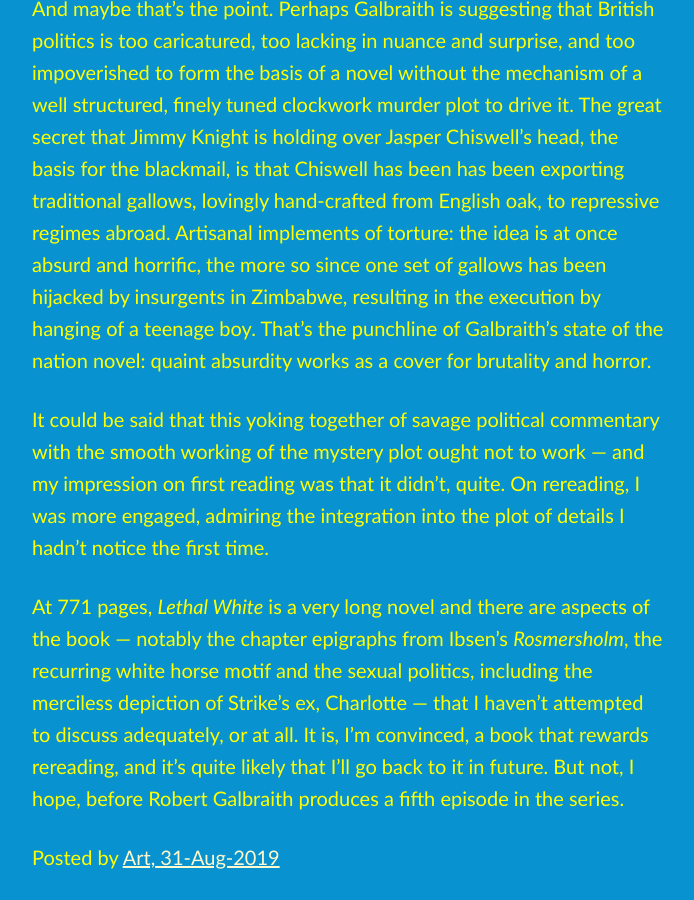
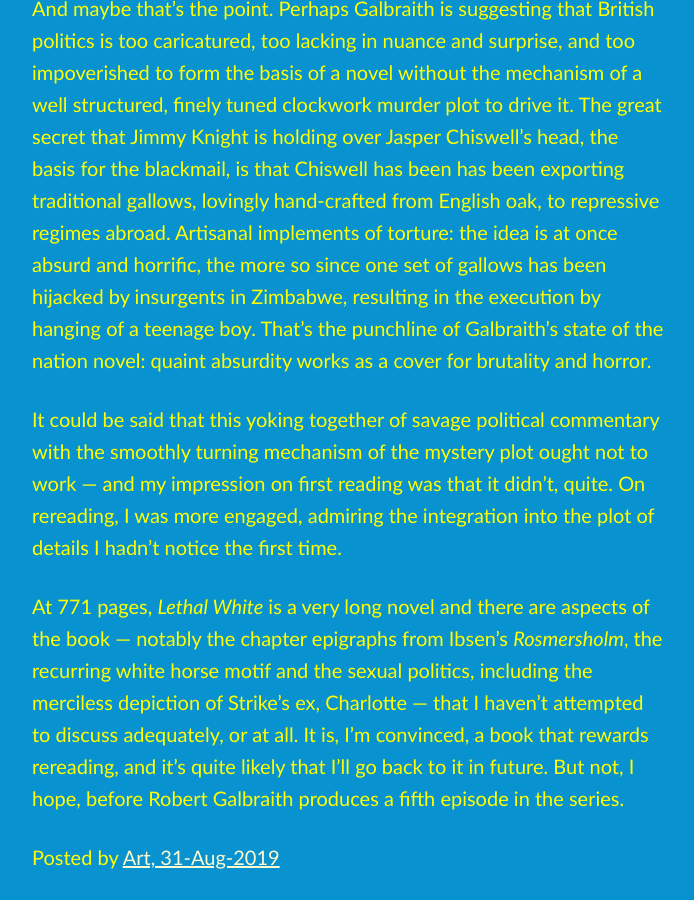
Before and after one commit to artkavanagh/github.io, a Jekyll site: the page Robert-Galbraith-Lethal-White.html, which Jekyll copies as it is, in a window 1280 px wide and 900 px high, scrolled down 5433 px. Shown: the whole window, without its empty margins (292-986 px from the left). Built offline with Jekyll 4.4.1, drawn with Linux system fonts in a browser that asks for light colours.

Commit message:
Update Robert-Galbraith-Lethal-White.html

```diff
--- a/Robert-Galbraith-Lethal-White.html
+++ b/Robert-Galbraith-Lethal-White.html
@@ -43,7 +43,7 @@
 
 <p>And maybe that’s the point. Perhaps Galbraith is suggesting that British politics is too caricatured, too lacking in nuance and surprise, and too impoverished to form the basis of a novel without the mechanism of a well structured, finely tuned clockwork murder plot to drive it. The great secret that Jimmy Knight is holding over Jasper Chiswell’s head, the basis for the blackmail, is that Chiswell has been has been exporting traditional gallows, lovingly hand-crafted from English oak, to repressive regimes abroad. Artisanal implements of torture: the idea is at once absurd and horrific, the more so since one set of gallows has been hijacked by insurgents in Zimbabwe, resulting in the execution by hanging of a teenage boy. That’s the punchline of Galbraith’s state of the nation novel: quaint absurdity works as a cover for brutality and horror.</p>
 
-<p>It could be said that this yoking together of savage political commentary with the smooth working of the mystery plot ought not to work — and my impression on first reading was that it didn’t, quite. On rereading, I was more engaged, admiring the integration into the plot of details I hadn’t notice the first time.</p>
+<p>It could be said that this yoking together of savage political commentary with the smoothly turning mechanism of the mystery plot ought not to work — and my impression on first reading was that it didn’t, quite. On rereading, I was more engaged, admiring the integration into the plot of details I hadn’t notice the first time.</p>
 
 <p>At 771 pages, <cite>Lethal White</cite> is a very long novel and there are aspects of the book — notably the chapter epigraphs from Ibsen’s <cite>Rosmersholm</cite>, the recurring white horse motif and the sexual politics, including the merciless depiction of Strike’s ex, Charlotte — that I haven’t attempted to discuss adequately, or at all. It is, I’m convinced, a book that rewards rereading, and it’s quite likely that I’ll go back to it in future. But not, I hope, before Robert Galbraith produces a fifth episode in the series.</p>
 
```
